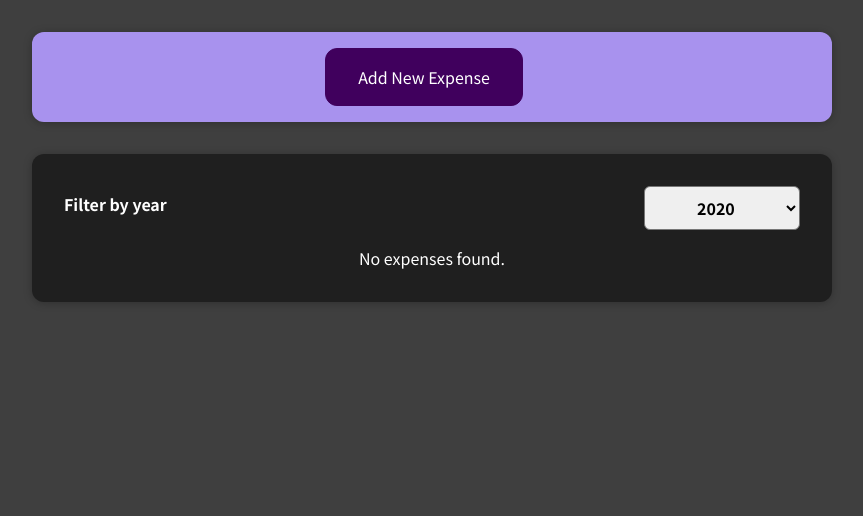
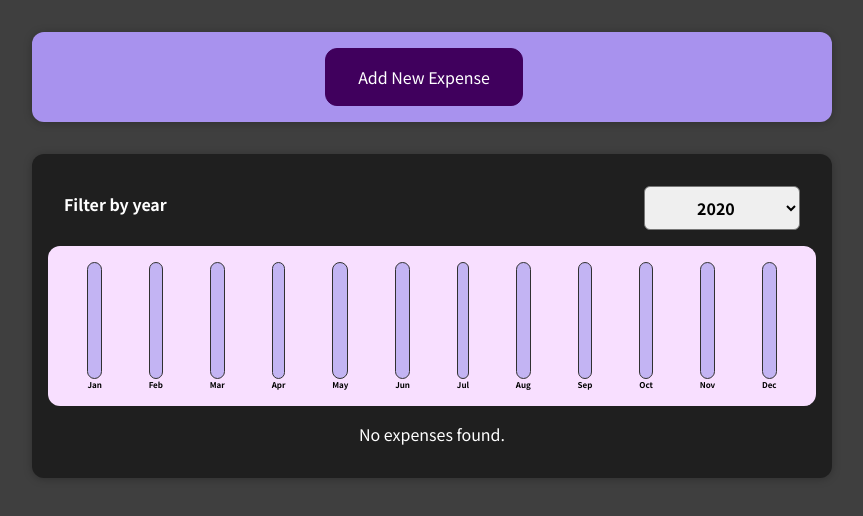
Before and after one commit to sanyamtrehan/react-course, a React (Create React App) app in the folder course-project/: page / in a window 1280 px wide. Shown: the top 516 px of the page, without its empty margins (208-1071 px from the left). Built offline with nearby package versions, Linux system fonts and the light colour scheme.

Commit message:
adding chart to expenses

```diff
--- a/course-project/src/components/Chart/Chart.js
+++ b/course-project/src/components/Chart/Chart.js
@@ -3,13 +3,16 @@
 import "./Chart.css";
 
 export const Chart = (props) => {
+  const dataPointValues = props.dataPoints.map((dataPoint) => dataPoint.value);
+  const totalMaximum = Math.max(...dataPointValues);
+
   return (
     <div className="chart">
       {props.dataPoints.map((dataPoint) => (
         <ChartBar
           key={dataPoint.label}
           value={dataPoint.value}
-          maxValue={null}
+          maxValue={totalMaximum}
           label={dataPoint.label}
         />
       ))}
--- a/course-project/src/components/Chart/ChartBar.js
+++ b/course-project/src/components/Chart/ChartBar.js
@@ -1,7 +1,7 @@
 import "./ChartBar.css";
 
 export const ChartBar = (props) => {
-  const barFillHeight = "0%";
+  let barFillHeight = "0%";
 
   if (props.maxValue) {
     barFillHeight = Math.round((props.value / props.maxValue) * 100) + "%";
--- a/course-project/src/components/Expenses/Expenses.js
+++ b/course-project/src/components/Expenses/Expenses.js
@@ -4,6 +4,7 @@
 import ExpensesList from "./ExpensesList";
 
 import "./Expenses.css";
+import ExpensesChart from "./ExpensesChart";
 
 const Expenses = (props) => {
   const [filteredYear, setFilterYear] = useState(2020);
@@ -21,6 +22,7 @@
         selected={filteredYear}
         onFilterChange={filterChangeHandler}
       />
+      <ExpensesChart expenses={filteredExpenses} />
       <ExpensesList items={filteredExpenses} />
     </Card>
   );
--- /dev/null
+++ b/course-project/src/components/Expenses/ExpensesChart.js
@@ -0,0 +1,27 @@
+import Chart from "../Chart/Chart";
+
+const ExpensesChart = (props) => {
+  const chartDataPoints = [
+    { label: "Jan", value: 0 },
+    { label: "Feb", value: 0 },
+    { label: "Mar", value: 0 },
+    { label: "Apr", value: 0 },
+    { label: "May", value: 0 },
+    { label: "Jun", value: 0 },
+    { label: "Jul", value: 0 },
+    { label: "Aug", value: 0 },
+    { label: "Sep", value: 0 },
+    { label: "Oct", value: 0 },
+    { label: "Nov", value: 0 },
+    { label: "Dec", value: 0 },
+  ];
+
+  for (const expense of props.expenses) {
+    const expenseMonth = expense.date.getMonth();
+    chartDataPoints[expenseMonth].value += expense.amount;
+  }
+
+  return <Chart dataPoints={chartDataPoints} />;
+};
+
+export default ExpensesChart;
```
